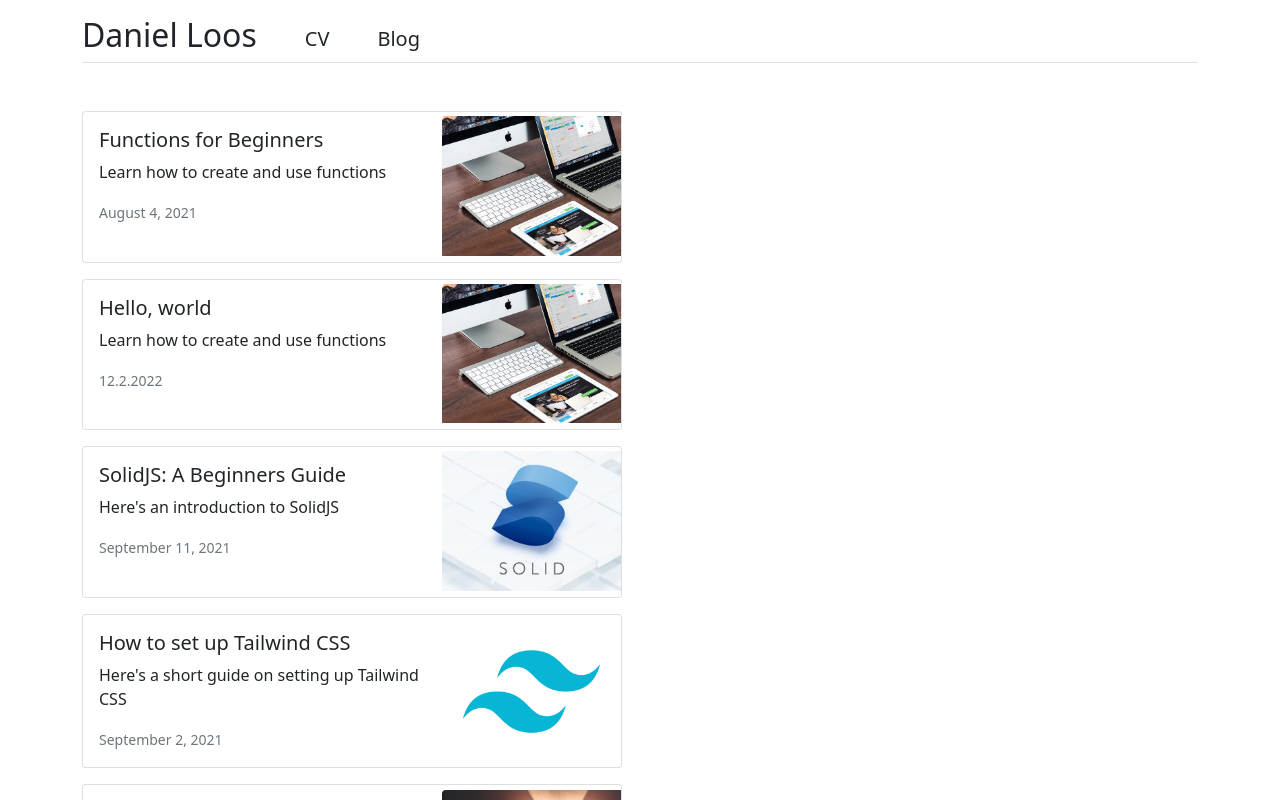
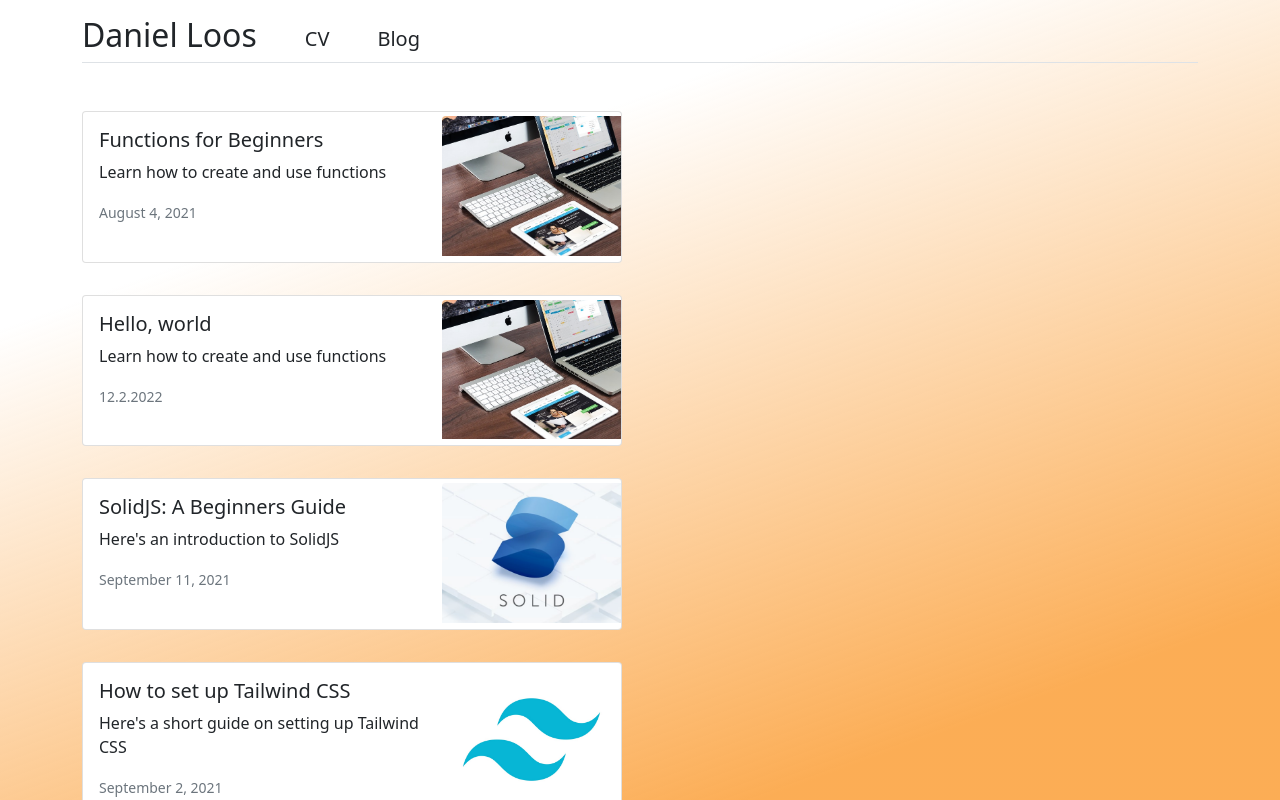
Before and after one commit to danlooo/danlooo.github.io, a Next.js app: page /blog in a window 1280 px wide. Shown: the top 800 px of the page. Built offline with nearby package versions, Linux system fonts and the light colour scheme.

Commit message:
Add background gradient

```diff
--- a/styles/globals.css
+++ b/styles/globals.css
@@ -35,8 +35,30 @@
   filter: grayscale(100%);
 }
 
+.card {
+  margin-top:  2rem;;
+}
+
 .card-img {
   width: 100%;
   height: 15vw;
   object-fit: scale-down;
+  margin: 20px;
+  height: 7rem;
 }
+
+.rowwise {
+  display: flex;
+  flex-direction: column;
+}
+
+.rowwise >.card {
+  border: lightgray 1px solid !important;
+  border-radius: 10px !important;
+}
+
+body {
+  background: rgb(255,255,255);
+  background: linear-gradient(160deg, rgba(255,255,255,1) 26%, rgba(250,132,0,0.6656863428965336) 85%);
+  height: 100vh;
+ }
```
